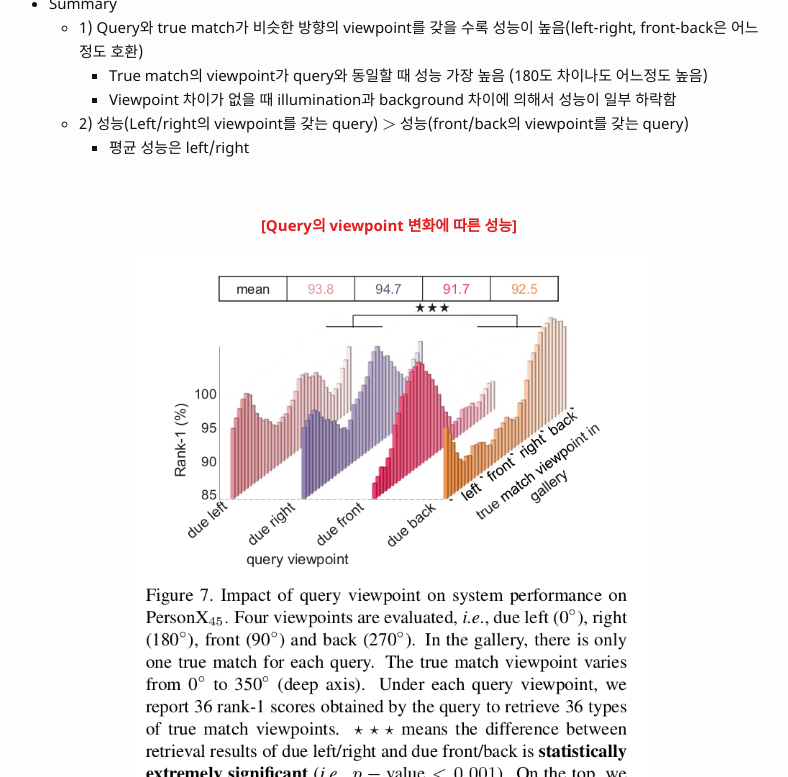
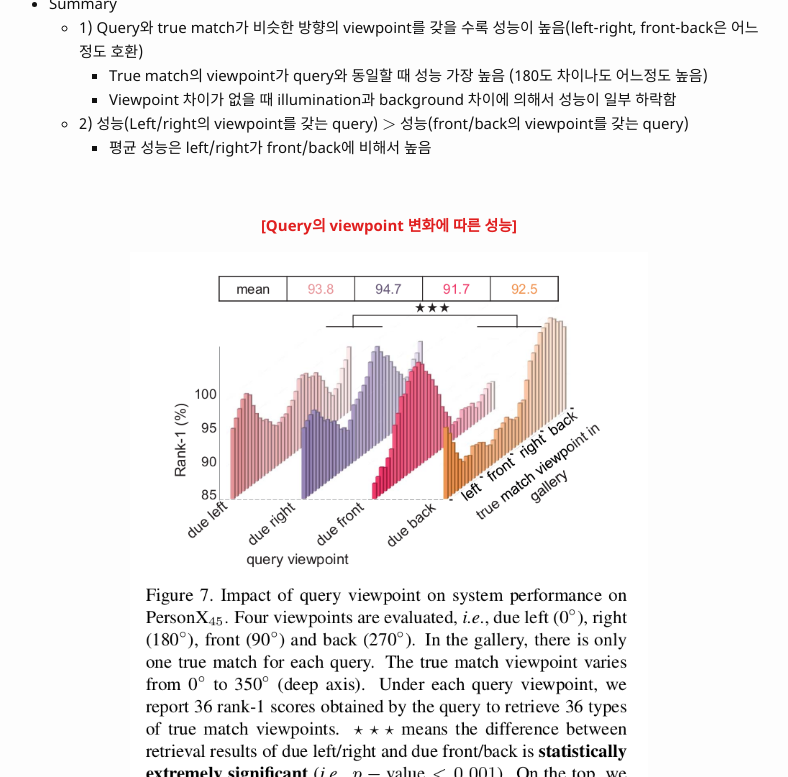
Before and after one commit to bismex/bismex.github.io, a Jekyll site: the page built from _posts/2019-07-08-PERSONX.md, in a window 1280 px wide and 900 px high, scrolled down 7711 px, cut to the strip 123-900 px from the top of the window. Shown: the whole strip, without its empty margins (251-1039 px from the left). Built offline with Jekyll 4.4.1, drawn with Linux system fonts in a browser that asks for light colours; formulas are drawn with MathJax 3.

Commit message:
Update 2019-07-08-PERSONX.md

```diff
--- a/_posts/2019-07-08-PERSONX.md
+++ b/_posts/2019-07-08-PERSONX.md
@@ -167,7 +167,7 @@ tags: CV re-id
     - True match의 viewpoint가 query와 동일할 때 성능 가장 높음 (180도 차이나도 어느정도 높음)
     - Viewpoint 차이가 없을 때 illumination과 background 차이에 의해서 성능이 일부 하락함
   - 2) 성능(Left/right의 viewpoint를 갖는 query) $$>$$ 성능(front/back의 viewpoint를 갖는 query)
-    - 평균 성능은 left/right
+    - 평균 성능은 left/right가 front/back에 비해서 높음
 
 
 
```
